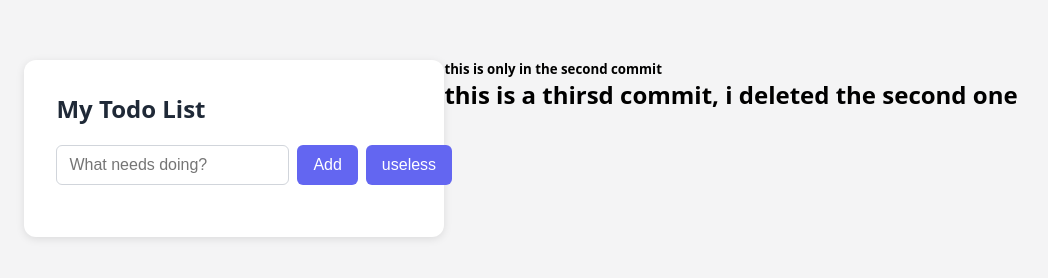
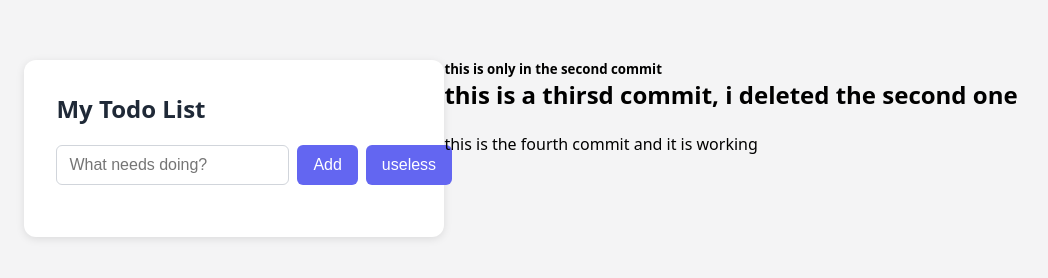
Before and after one commit to shafikmatovu42-dotcom/todo-app, a website built with Vite: page index.html in a window 1280 px wide. Shown: the whole page, without its empty margins (119-1167 px from the left). Built offline with nearby package versions, Linux system fonts and the light colour scheme.

Commit message:
forth-com

```diff
--- a/index.html
+++ b/index.html
@@ -25,6 +25,8 @@
   <div>
     <h5>this is only in the second commit</h5>
     <h2> this is a thirsd commit, i deleted the second one</h2>
+    <br>
+    <p>this is the fourth commit and it is working</p>
   </div>
 </body>
 
```
